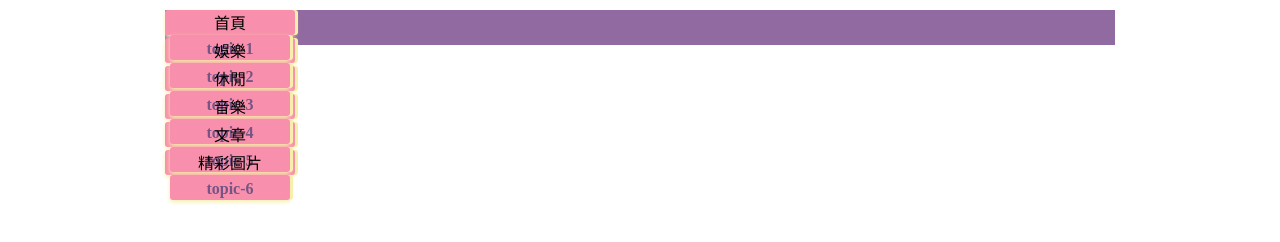
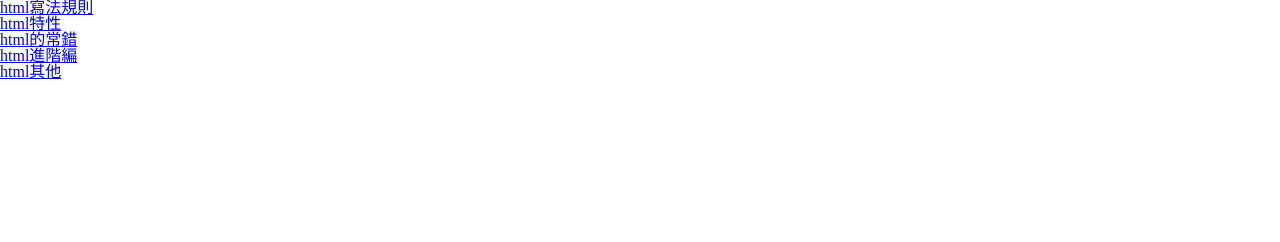
Before and after one commit to lawin138/menu-bar-2, a plain HTML site: page index.html in a window 1280 px wide. Drawn offline with Linux system fonts and the light colour scheme.

Commit message:
reset, all

```diff
--- a/all.css
+++ b/all.css
@@ -44,41 +44,3 @@ table {
 *,*:before,*:after{
 	box-sizing:border-box;
 }
-.menu{
-	margin:0 auto;
-	max-width:950px;
-	height:35px;
-	background-color:#916aa2;
-	margin-top: 10px;
-}
-
-.menu ul{
-	display:flex;
-	flex-wrap: wrap;
-	justify-content: flex-start;
-	align-items:center;
-	margin-left:5px;
-}
-
-ul li{
-	background-color: #f890ad;
-	height:25px;
-	padding-top:6px;
-	text-align: center;
-	margin-right:5px;
-	margin-top: 3px;
-	width:130px;
-	border-radius:3px;
-	box-shadow: 3px 0 0 0  rgba(248 239 173), 0 2px 4px 0  rgba(248 239 173);
-
-}
-ul li a{
-	color:#765485;
-	font-weight: bold;
-	text-decoration: none;
-	font-size: 16px;
-
-}
-li a:hover{
-	color:blue;
-}
--- a/index.html
+++ b/index.html
@@ -9,46 +9,25 @@
 </head>
 <body>
   <div class="menu-bar">
-    <ul class="menu">
-        <li id="homePage">首頁
-          <ul>
-              <li><a href="#" rel="#">topic-1</a></li>
-          </ul>
-        </li>
-        <li id="anPage">娛樂
-           <ul>
-               <li><a href="#" rel="#">topic-2</a>
-               </li>
-           </ul>
-        </li>
-        <li id="laiPage">休閒
-           <ul>
-            <li>
-              <a href="#" rel="#">topic-3</a>
-            </li>
-           </ul>
-        </li>
-        <li id="musPage">音樂
-           <ul>
-            <li>
-              <a href="#" rel="#">topic-4</a>
-            </li>
-           </ul>
-        </li>
-        <li id="artPage">文章
-           <ul>
-             <li>
-               <a href="#" rel="#">topic-5</a>
-             </li>
-           </ul>
-        </li>
-        <li id="picPage">精彩圖片
-            <ul>
-                <li>
-                  <a href="#" rel="#">topic-6</a>
-                </li>
-            </ul>
-        </li>
+    <ul class="nav">
+      <li class="li" id="btn1">
+        <ul class="ul1">
+          <li class="li1"><a href="#">html寫法規則</a></li>
+          <li class="li1"><a href="#">html特性</a></li>
+          <li class="li1"><a href="#">html的常錯</a></li>
+          <li class="li1"><a href="#">html進階編</a></li>
+          <li class="li1"><a href="#">html其他</a></li>
+        </ul>
+      </li>
+
+      <li class="li" id="btn2">
+        <ul class="ul2">
+
+        </ul>
+
+      </li>
+
+
     </ul>
   </div>
 
```
